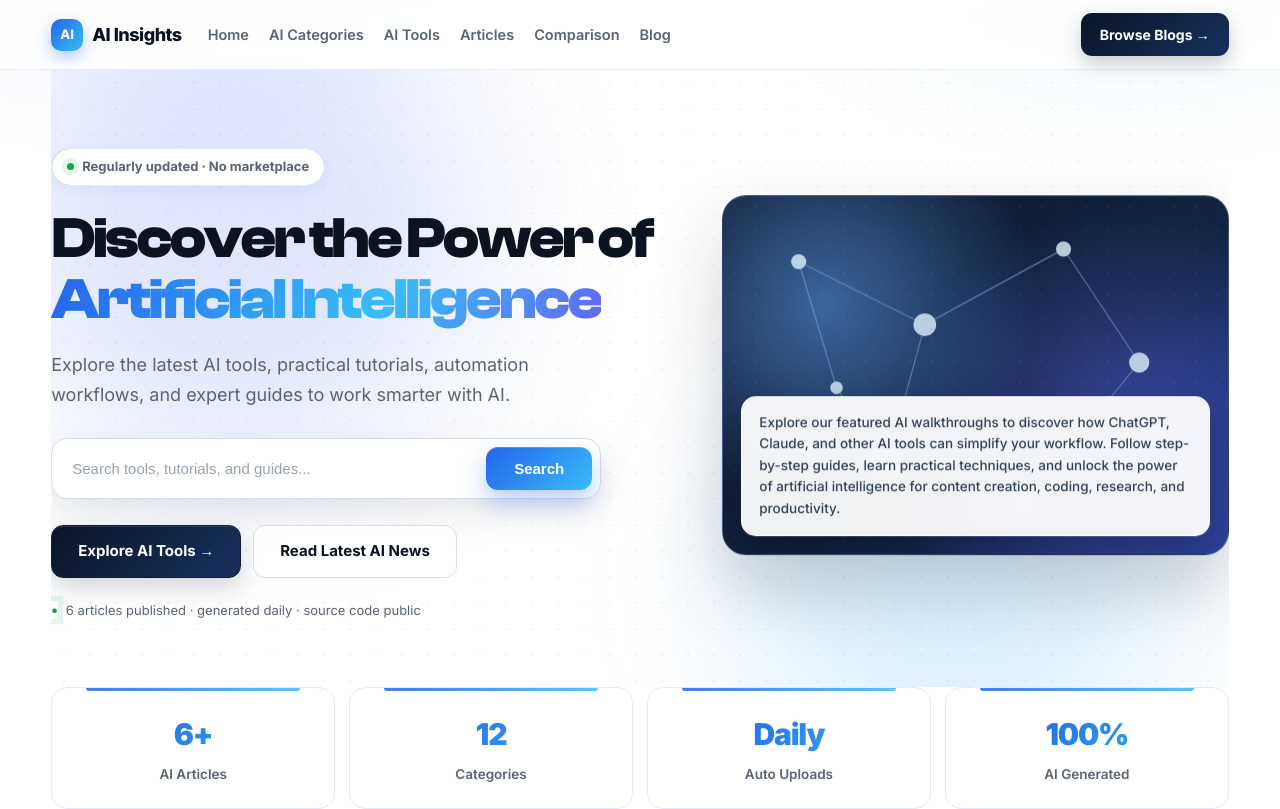
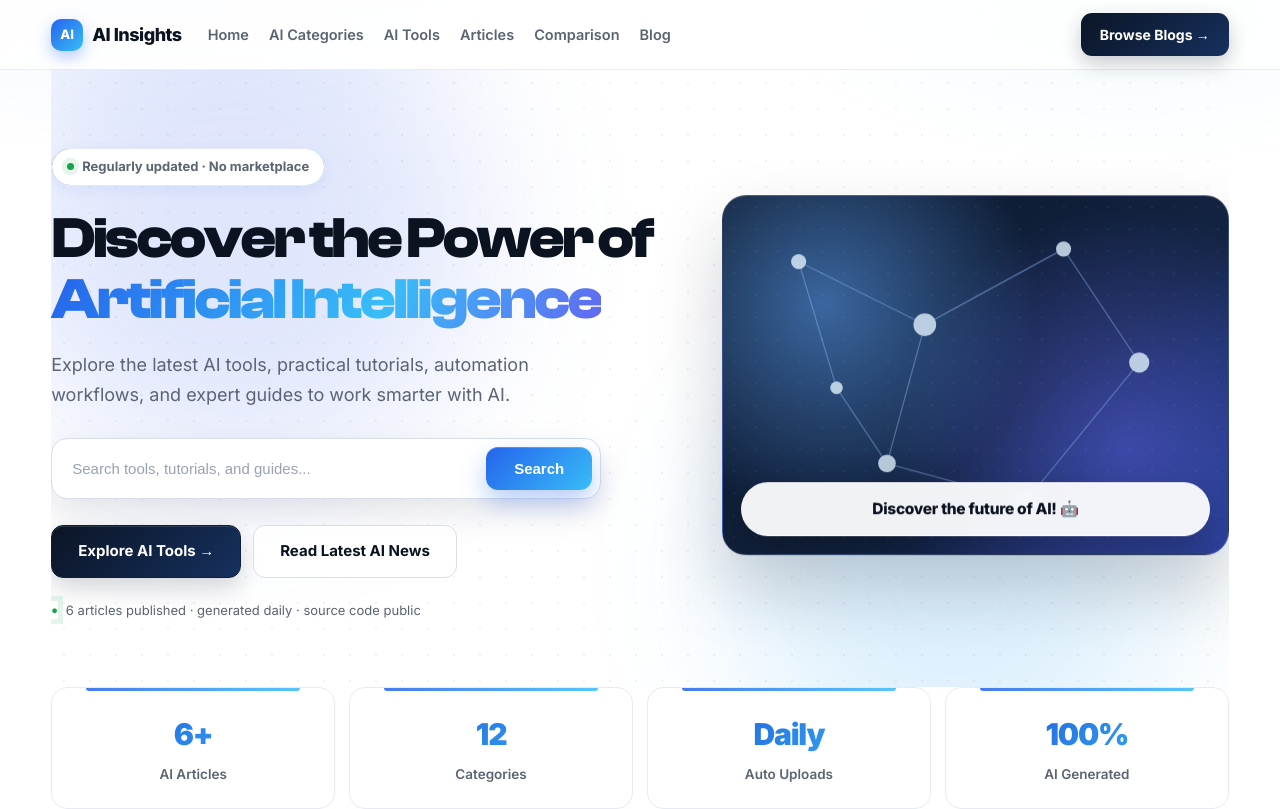
Before and after one commit to davidtechwizstudio-cpu/ai-content-site, a Next.js app: page / in a window 1280 px wide. Shown: the top 809 px of the page. Built offline with nearby package versions, Linux system fonts and the light colour scheme.

Commit message:
style: hero float-card pill with short AI tagline

```diff
--- a/src/app/globals.css
+++ b/src/app/globals.css
@@ -225,16 +225,16 @@ img { max-width: 100%; }
 .hero-visual svg { position: absolute; inset: 0; width: 100%; height: 100%; opacity: 0.8; }
 .float-card {
   position: absolute; left: 18px; bottom: 18px; right: 18px; z-index: 2;
-  background: rgba(255, 255, 255, 0.94); border-radius: 15px;
-  padding: 15px 17px;
+  background: rgba(255, 255, 255, 0.94); border-radius: 999px;
+  padding: 13px 20px;
   box-shadow: 0 18px 44px rgba(0, 0, 0, 0.3);
   border: 1px solid rgba(255, 255, 255, 0.7);
   backdrop-filter: blur(8px);
   -webkit-backdrop-filter: blur(8px);
 }
 .float-card p {
-  font-size: 13.5px; line-height: 1.6; color: #334155;
-  font-weight: 500;
+  font-size: 15.5px; font-weight: 750; color: var(--text);
+  text-align: center; letter-spacing: -0.3px;
 }
 
 /* ---------- Sections ---------- */
--- a/src/components/home.tsx
+++ b/src/components/home.tsx
@@ -150,12 +150,7 @@ export default function HomeClient({ blogs }: { blogs: BlogMeta[] }) {
             </g>
           </svg>
           <div className="float-card">
-            <p>
-              Explore our featured AI walkthroughs to discover how ChatGPT, Claude, and other AI
-              tools can simplify your workflow. Follow step-by-step guides, learn practical
-              techniques, and unlock the power of artificial intelligence for content creation,
-              coding, research, and productivity.
-            </p>
+            <p>Discover the future of AI! 🤖</p>
           </div>
         </div>
       </section>
```
Also changed, not shown: 1 other file (tests, documents, lock files or other folders).
